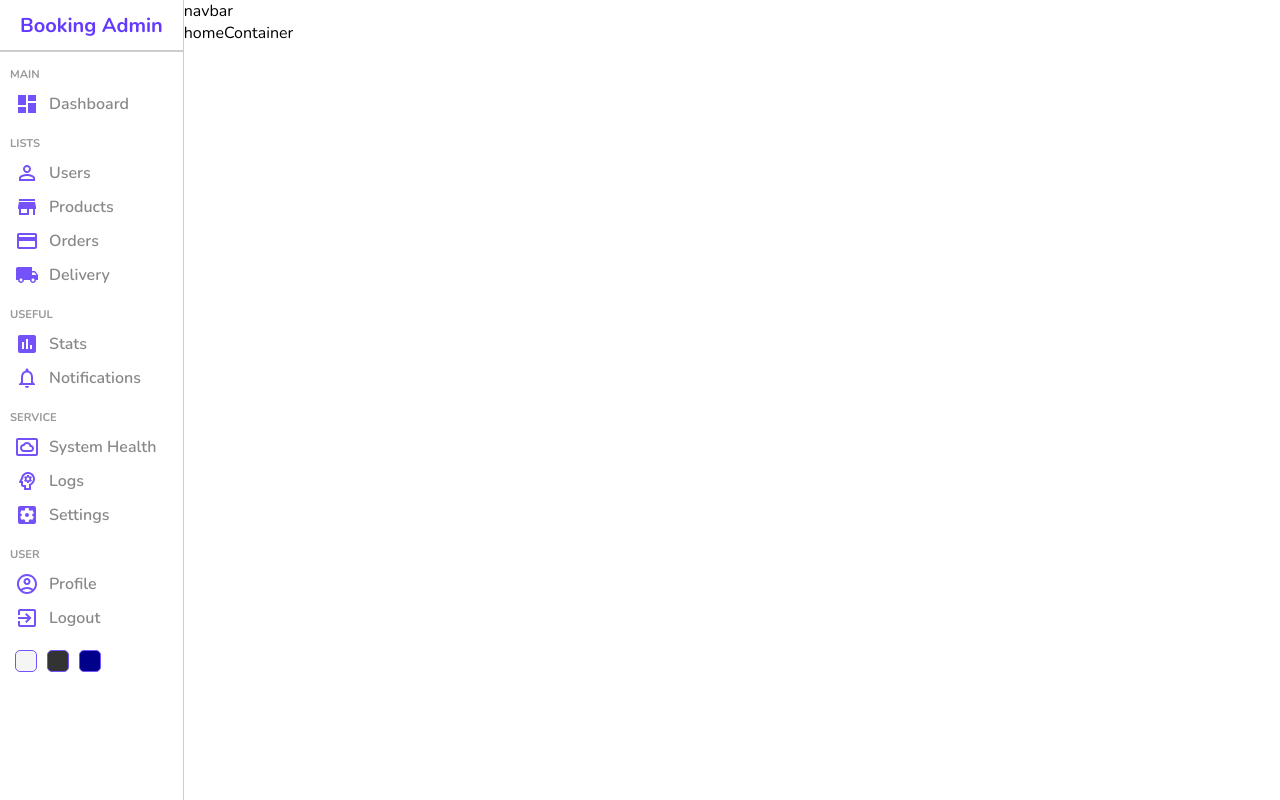
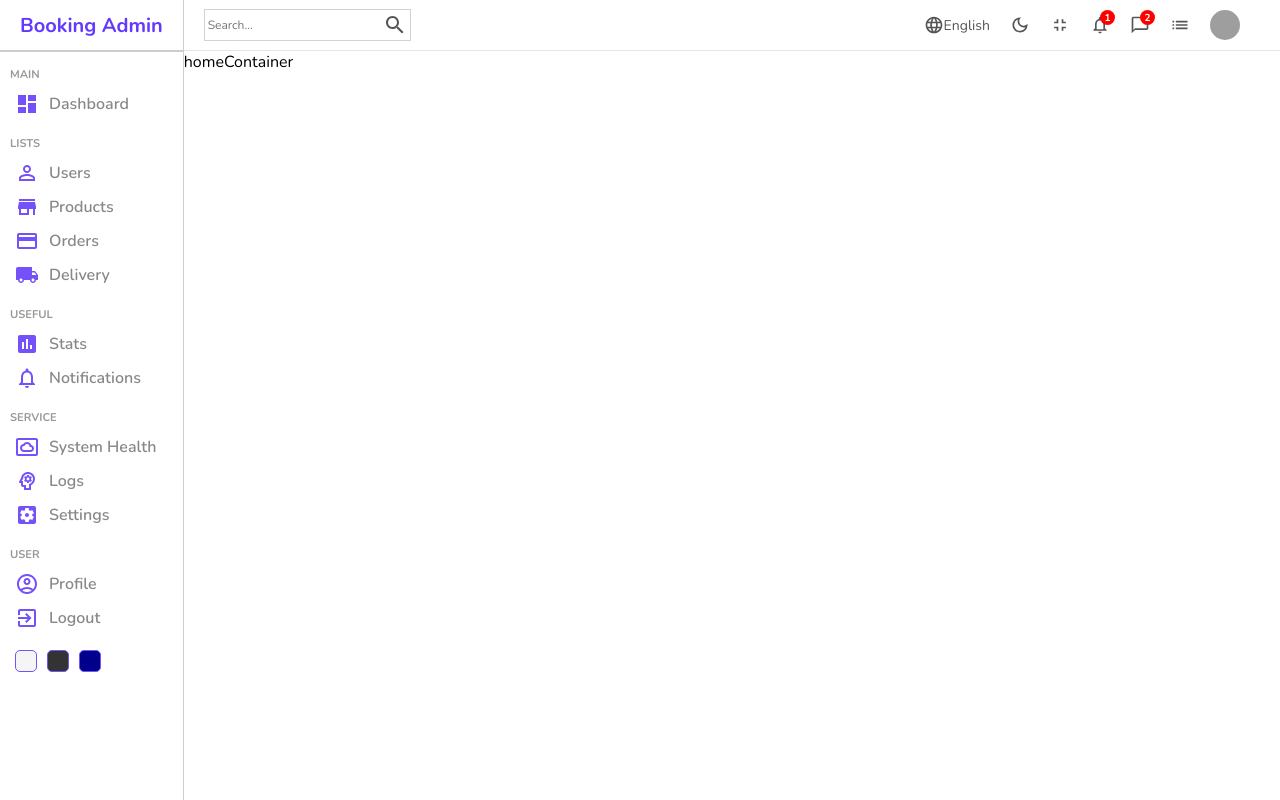
Before and after one commit to mabuhanifa/booking-app-admin-panel, a React (Create React App) app: page / in a window 1280 px wide. Built offline with nearby package versions, Linux system fonts and the light colour scheme; grey boxes are pictures that could not be loaded.

Commit message:
navbar updated

```diff
--- a/src/components/navbar/Navbar.js
+++ b/src/components/navbar/Navbar.js
@@ -1,11 +1,56 @@
-import './navbar.scss';
+import ChatBubbleOutlineOutlinedIcon from "@mui/icons-material/ChatBubbleOutlineOutlined";
+import DarkModeOutlinedIcon from "@mui/icons-material/DarkModeOutlined";
+import FullscreenExitOutlinedIcon from "@mui/icons-material/FullscreenExitOutlined";
+import LanguageOutlinedIcon from "@mui/icons-material/LanguageOutlined";
+import ListOutlinedIcon from "@mui/icons-material/ListOutlined";
+import NotificationsNoneOutlinedIcon from "@mui/icons-material/NotificationsNoneOutlined";
+import SearchOutlinedIcon from "@mui/icons-material/SearchOutlined";
+import "./navbar.scss";
 
 const Navbar = () => {
-    return (
-        <div className='navbar'>
-            navbar
+  return (
+    <div className="navbar">
+      <div className="wrapper">
+        <div className="search">
+          <input type="text" placeholder="Search..." />
+          <SearchOutlinedIcon />
         </div>
-    );
+        <div className="items">
+          <div className="item">
+            <LanguageOutlinedIcon className="icon" />
+            English
+          </div>
+          <div className="item">
+            <DarkModeOutlinedIcon
+              className="icon"
+            />
+          </div>
+          <div className="item">
+            <FullscreenExitOutlinedIcon className="icon" />
+          </div>
+          <div className="item">
+            <NotificationsNoneOutlinedIcon className="icon" />
+            <div className="counter">1</div>
+          </div>
+          <div className="item">
+            <ChatBubbleOutlineOutlinedIcon className="icon" />
+            <div className="counter">2</div>
+          </div>
+          <div className="item">
+            <ListOutlinedIcon className="icon" />
+          </div>
+          <div className="item">
+
+          <img
+              src="https://images.pexels.com/photos/220453/pexels-photo-220453.jpeg?auto=compress&cs=tinysrgb&w=400"
+              alt=""
+              className="avatar"
+            />
+          </div>
+        </div>
+      </div>
+    </div>
+  );
 };
 
 export default Navbar;
--- a/src/components/navbar/navbar.scss
+++ b/src/components/navbar/navbar.scss
@@ -0,0 +1,72 @@
+.navbar {
+  height: 50px;
+  border-bottom: 0.5px solid rgb(231, 228, 228);
+  display: flex;
+  align-items: center;
+  font-size: 14px;
+  color: #555;
+
+  .wrapper {
+    width: 100%;
+    padding: 20px;
+    display: flex;
+    align-items: center;
+    justify-content: space-between;
+
+    .search {
+      display: flex;
+      align-items: center;
+      border: 0.5px solid lightgray;
+      padding: 3px;
+
+      input {
+        border: none;
+        outline: none;
+        background: transparent;
+
+        &::placeholder {
+          font-size: 0.75rem;
+        }
+      }
+    }
+
+    .items {
+      display: flex;
+      align-items: center;
+
+      .item {
+        display: flex;
+        align-items: center;
+        margin-right: 20px;
+        position: relative;
+
+        .icon {
+          font-size: 20px;
+        }
+
+        .avatar {
+          width: 30px;
+          height: 30px;
+          border-radius: 50%;
+          object-fit: cover;
+        }
+
+        .counter {
+          width: 15px;
+          height: 15px;
+          background-color: red;
+          border-radius: 50%;
+          color: white;
+          display: flex;
+          align-items: center;
+          justify-content: center;
+          font-size: 10px;
+          font-weight: bold;
+          position: absolute;
+          top: -5px;
+          right: -5px;
+        }
+      }
+    }
+  }
+}
```
